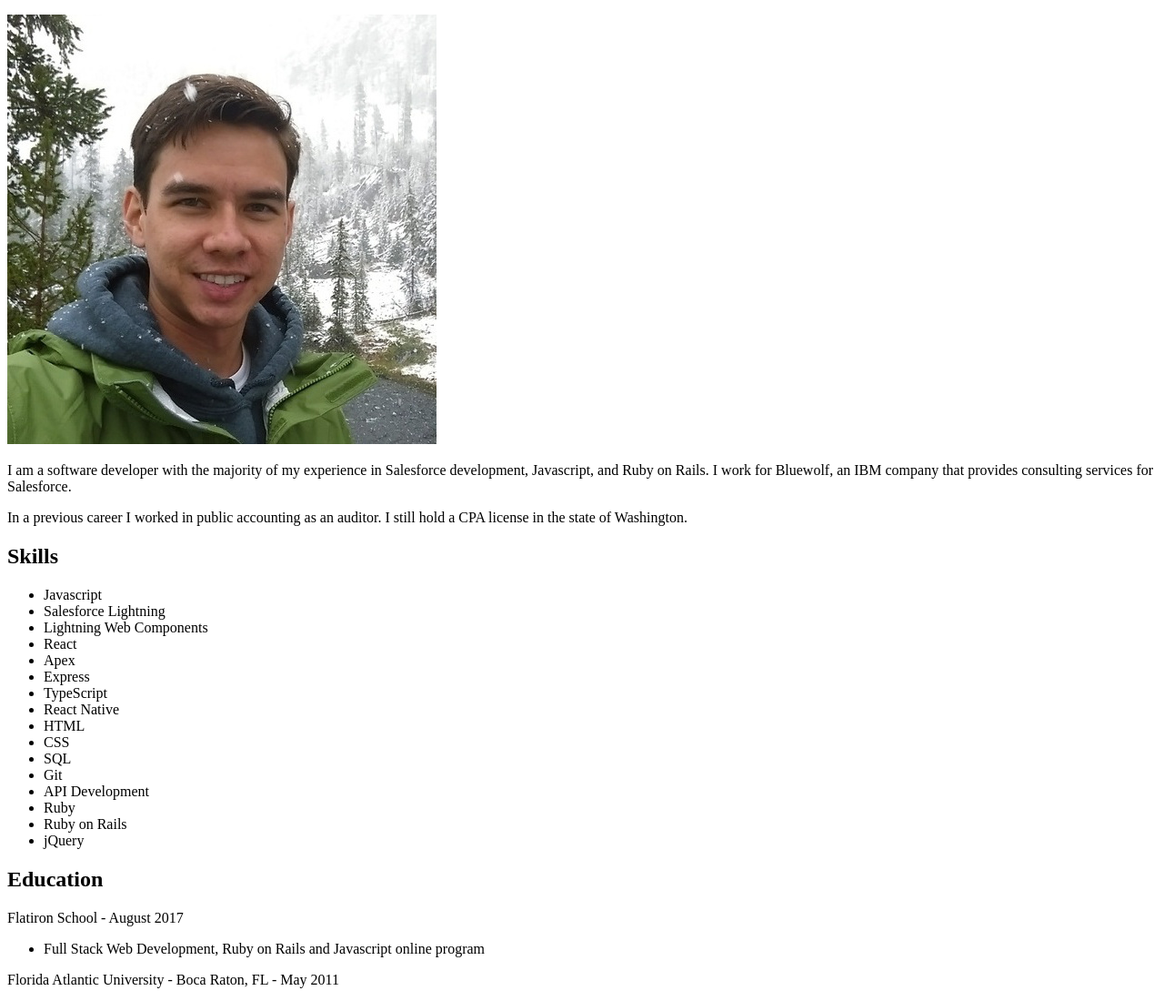
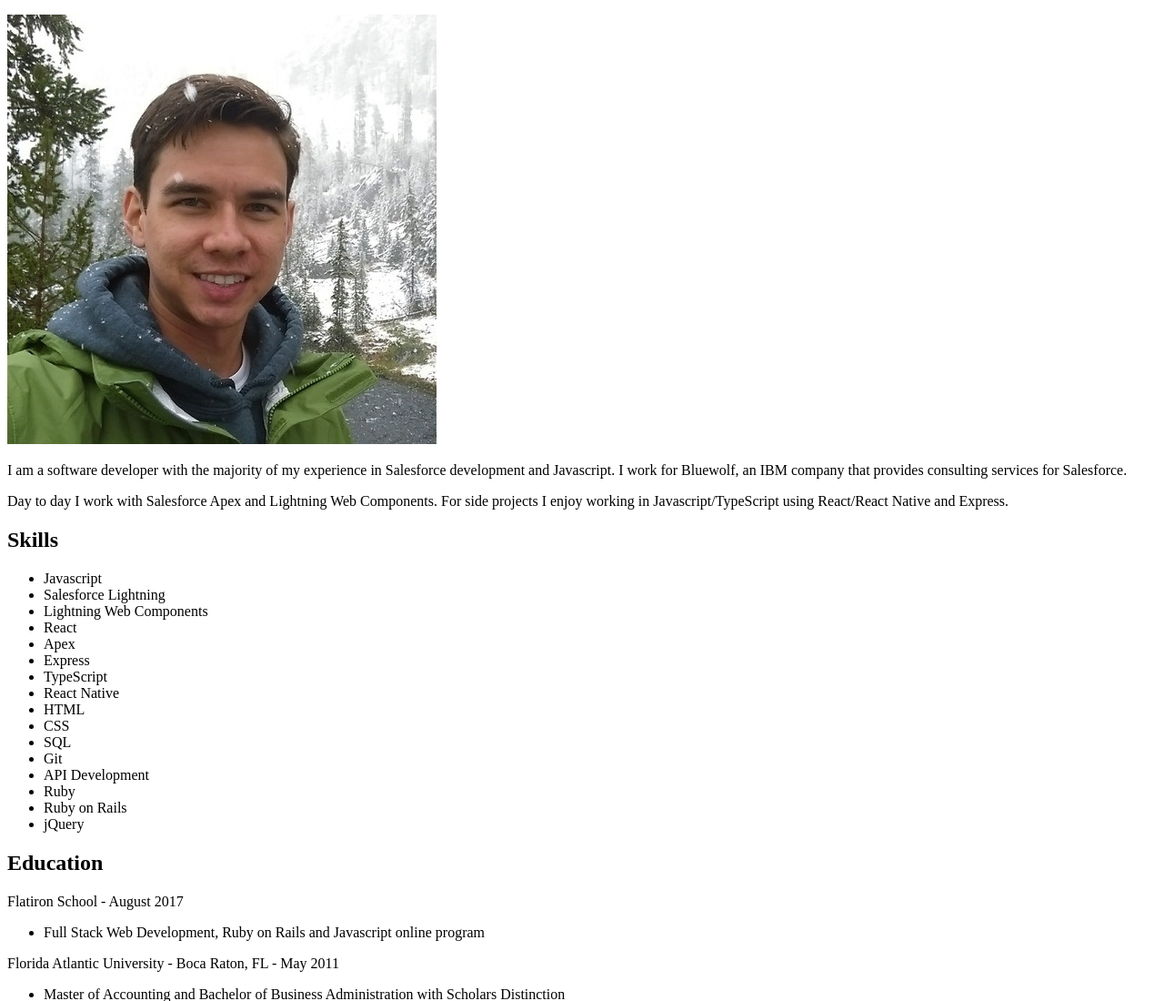
Before and after one commit to andrewjford/homepage, a Gatsby site: page /about in a window 1280 px wide. Shown: the top 1100 px of the page at 91% size. Built offline with nearby package versions, Linux system fonts and the light colour scheme; Gatsby itself is replaced by a stand-in of ours.

Commit message:
update about page

```diff
--- a/src/pages/about.js
+++ b/src/pages/about.js
@@ -6,8 +6,8 @@ const About = () =>
     <p className="center-text">
       <img className="headshot" src={headshot} alt="Headshot" />
     </p>
-    <p className="about-p">I am a software developer with the majority of my experience in Salesforce development, Javascript, and Ruby on Rails. I work for Bluewolf, an IBM company that provides consulting services for Salesforce.</p>
-    <p className="about-p">In a previous career I worked in public accounting as an auditor. I still hold a CPA license in the state of Washington. </p>
+    <p className="about-p">I am a software developer with the majority of my experience in Salesforce development and Javascript. I work for Bluewolf, an IBM company that provides consulting services for Salesforce.</p>
+    <p className="about-p">Day to day I work with Salesforce Apex and Lightning Web Components. For side projects I enjoy working in Javascript/TypeScript using React/React Native and Express. </p>
     <h2>Skills</h2>
     <ul className="skill-list">
       <li>Javascript</li>
```
